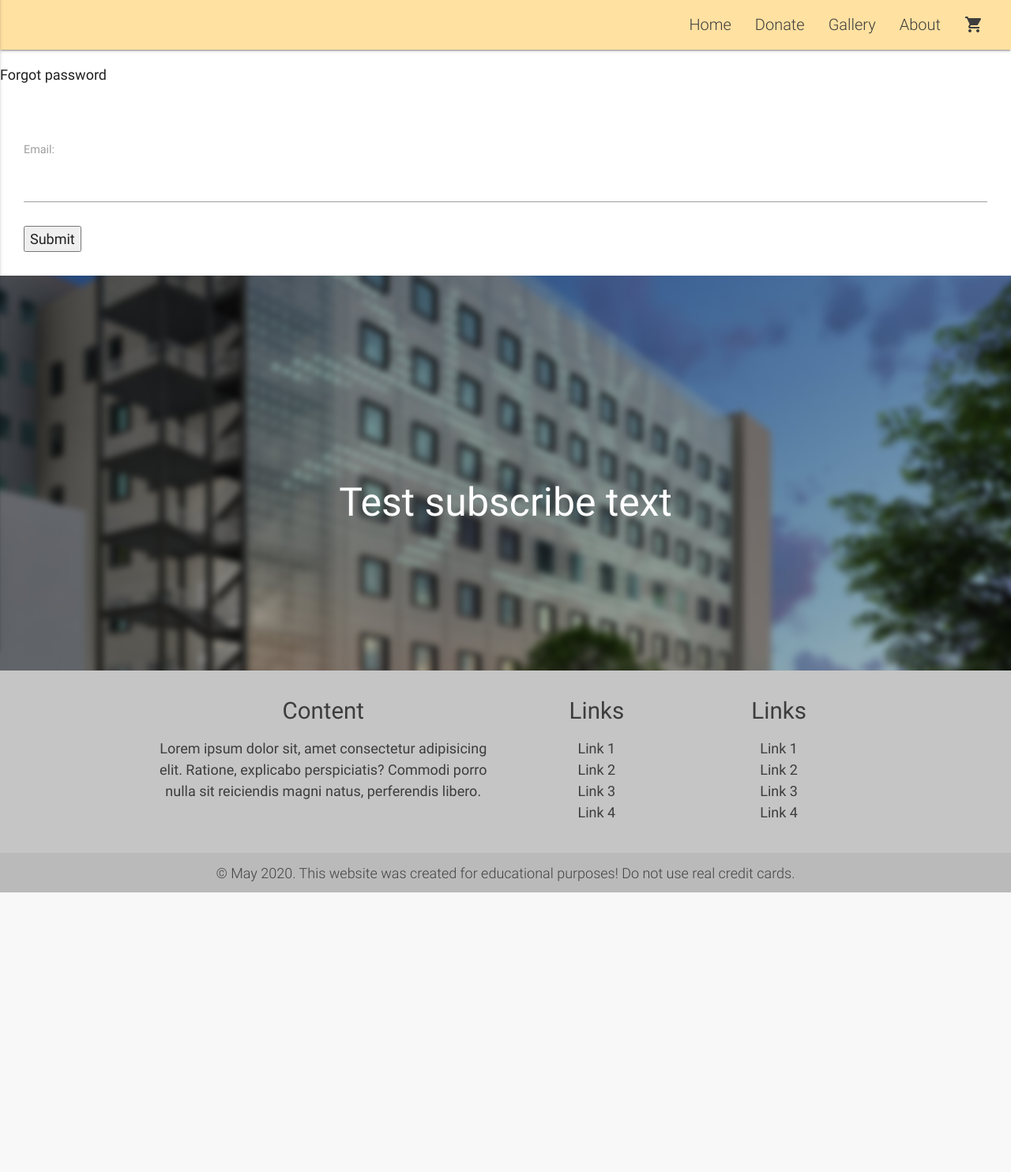
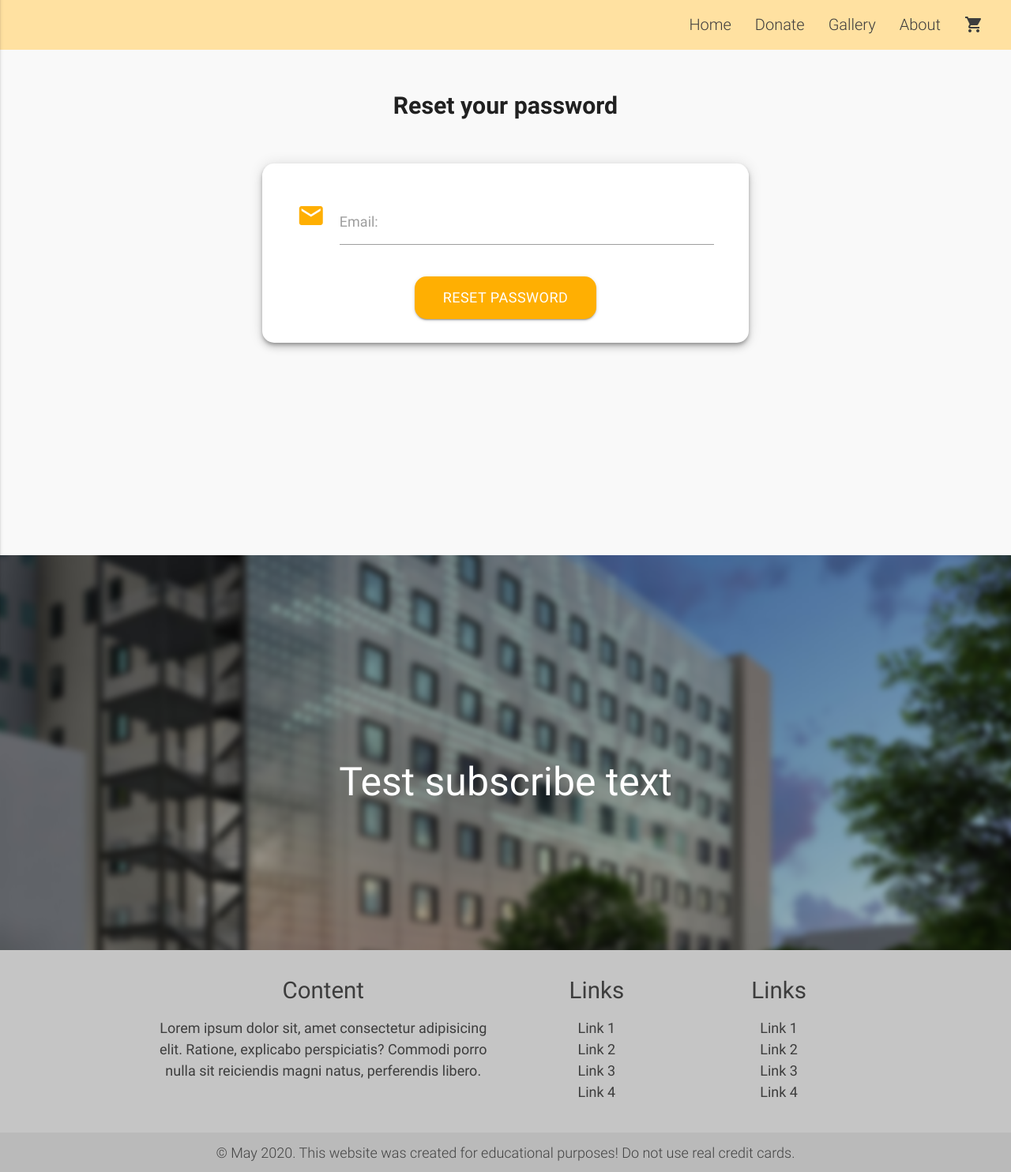
Before and after one commit to iulianpro/give-help, a Django app: a page that uses templates/registration/password_reset_form.html in a window 1280 px wide. Shown: the part 36-1520 px from the top of the page at 79% size. Before the commit the page ends 1166 px from the top, so only its background shows below. Run offline with Django 3.2, Linux system fonts and the light colour scheme.

Commit message:
Added style to password reset page

```diff
--- a/static/css/style.css
+++ b/static/css/style.css
@@ -22,6 +22,16 @@ a:hover {
 
 .hide {
     display: none;
+}
+
+/* Materiali override */
+
+i.material-icons.prefix {
+    color: #FFAF02;
+}
+
+.material-icons.prefix.active {
+    color: #dd9803;
 }
 
 /* Navigation */
@@ -55,7 +65,7 @@ nav.navbar-top a {
 
 .section {
     background-color: #f9f9f9;
-    min-height: 80vh;
+    min-height: 50vh;
 }
 
 form {
@@ -122,6 +132,9 @@ form {
 /* Media query */
 
 @media (min-width: 992px) {
+    .section {
+        min-height: 80vh;
+    }
     .subscribe-content-text {
         margin-top: 30%;
     }
--- a/templates/registration/password_reset_form.html
+++ b/templates/registration/password_reset_form.html
@@ -1,10 +1,45 @@
 {% extends 'base.html' %}
 
 {% block content %}
-<p>Forgot password</p>
-<form method="post">
-    {% csrf_token %}
-    {{ form.as_p }}
-    <button type="submit">Submit</button>
-</form>
+
+<div class="section">
+    <div class="container">
+        <div class="row">
+            <div class="col s10 m8 offset-s1 offset-m2">
+                <div class="row">
+                    <div class="col s12">
+                        <p class="center-align flow-text bold-text">Reset your password</p>
+                    </div>
+                </div>
+                <div class="row z-depth-3 white round-corner">
+                    <div class="col s12">
+                        <form method="POST">
+                            {% csrf_token %}
+                            {% for field in form %}
+                                <div class="row">
+                                    <div class="input-field col s12">
+                                        <i class="material-icons prefix">email</i>
+                                        {{ field.label_tag }}
+                                        {{ field }}
+                                        {% if field.help_text %}
+                                            <p class="form-help-text">{{ field.help_text }}</p>
+                                        {% endif %}
+                                        {% for error in field.errors %}
+                                            <p class="form-error-text">{{ error }}</p>
+                                        {% endfor %}
+                                    </div>
+                                </div>
+                            {% endfor %}
+                            <div class="center-align">
+                            <button class="waves-effect waves-light btn-large bg-button round-corner"
+                                type="submit">Reset password</button>
+                            </div>
+                        </form>
+                    </div>
+                </div>
+            </div>
+        </div>
+    </div>
+</div>
+
 {% endblock %}
```
